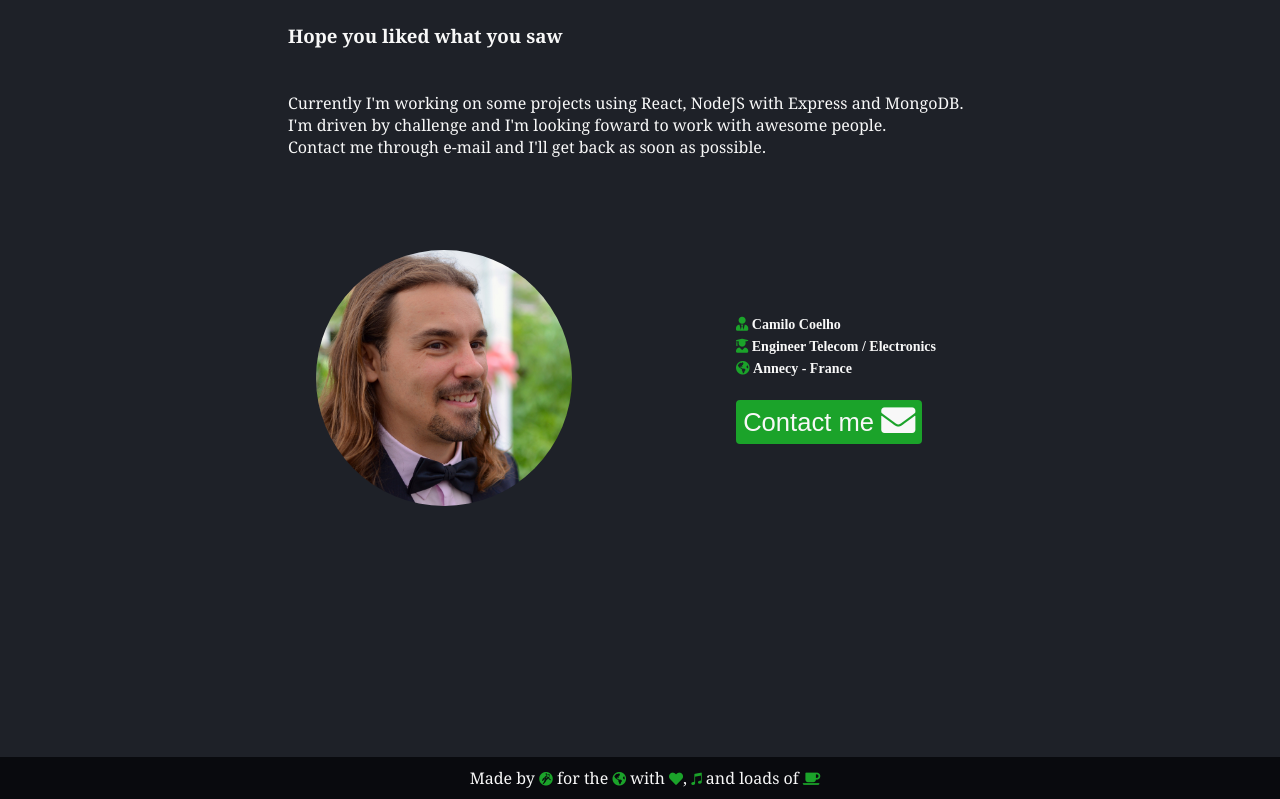
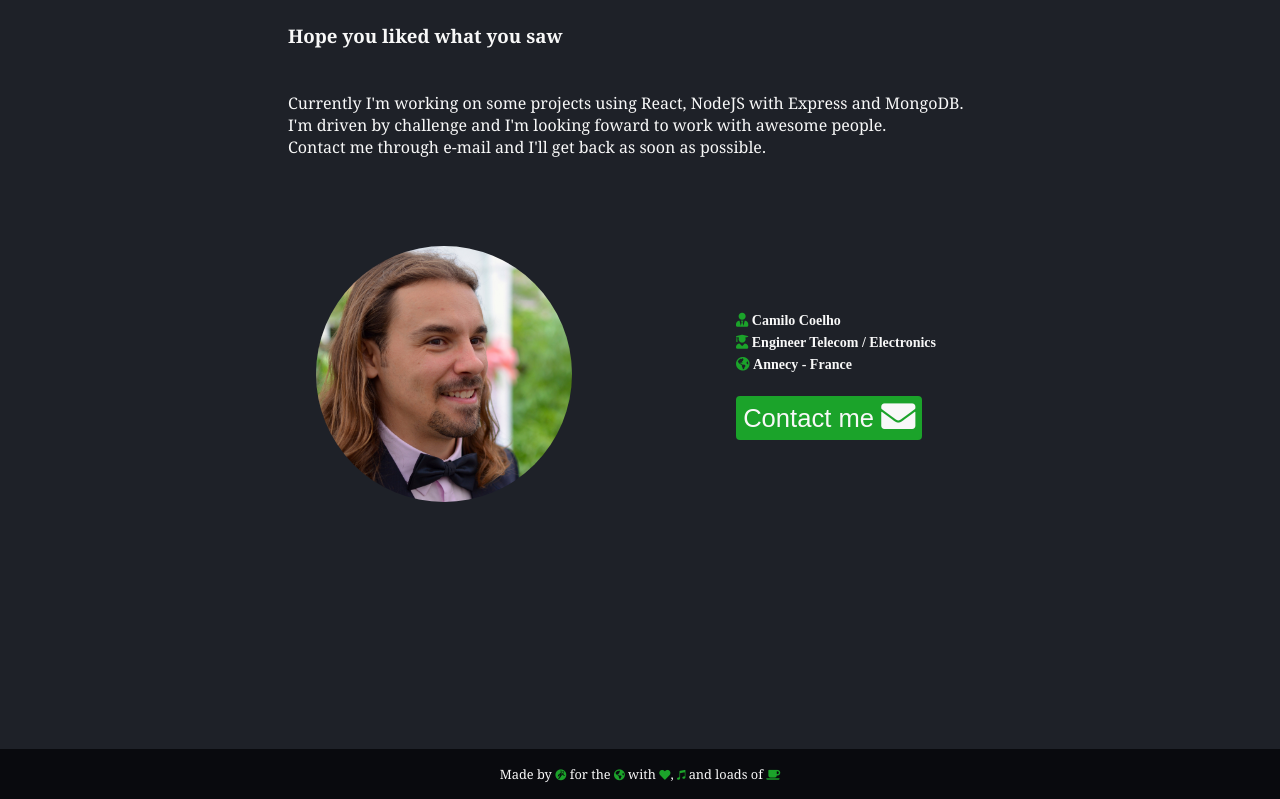
Before and after one commit to Kmelow/devweb, a PHP site: page / in a window 1280 px wide. Shown: the part 1684-2483 px from the top of the page. Run offline with PHP 8.4, Linux system fonts and the light colour scheme; some libraries are stand-ins or nearby versions.

Commit message:
Footer adjustments

```diff
--- a/style.css
+++ b/style.css
@@ -92,11 +92,6 @@
 
 .private-link {cursor: not-allowed;}
 
-/* PROJECTS */
-/* .projects {
-	display: grid;
-} */
-
 .proj-card {
 	background-color: var(--ash);
 	padding: 16px;
@@ -123,11 +118,6 @@
 #p1-desc {	grid-area: p1-desc; }
 #p2-desc {	grid-area: p2-desc; }
 #p3-desc {	grid-area: p3-desc; }
-
-/* ABOUT */
-.about {
-
-}
 
 /* CONTACT */
 .contact {
@@ -164,12 +154,13 @@
 
 /* FOOTER */
 .footer {
+	font-size: 0.8em;
 	color: var(--ash);
 	width: 100%;
 	text-align: center;
 	background-color: var(--shadow);
 	text-align: center;
-	padding: 10px 5px;
+	padding: 16px 0px;
 }
 
 .fas,.fab {
```
